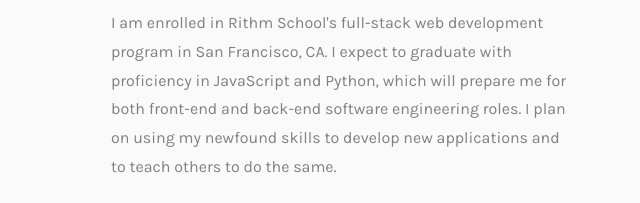
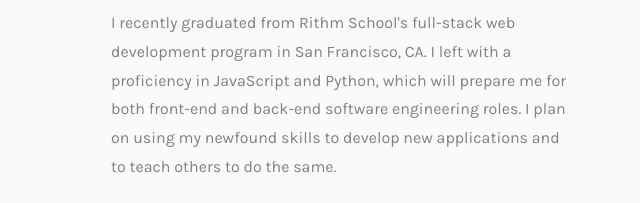
Before and after one commit to jenniferhm/jenniferhm.github.io, a plain HTML site: page index.html in a window 1280 px wide. Shown: the part 537-740 px from the top of the page, 640-1280 px from the left. Drawn offline with nearby package versions, Linux system fonts and the light colour scheme; files whose address does not match are found by name; a web font is replaced by a local one.

Commit message:
updated Bio

```diff
--- a/index.html
+++ b/index.html
@@ -130,8 +130,8 @@
 								<p>I am an LA-native looking to pave my way in the Bay Area.
 									I left my job in commercial real estate banking to pursue programming.
 									The analytic and interpersonal skills I developed at my previous job will help make me a successful programmer.</p>
-								<p>I am enrolled in Rithm School's full-stack web development program in San Francisco, CA.
-									I expect to graduate with proficiency in JavaScript and Python, which will prepare me for both front-end and back-end software engineering roles.
+								<p>I recently graduated from Rithm School's full-stack web development program in San Francisco, CA.
+									I left with a proficiency in JavaScript and Python, which will prepare me for both front-end and back-end software engineering roles.
 									I plan on using my newfound skills to develop new applications and to teach others to do the same.
 								</p>
 								<p> Outside of my current career endeavors, I enjoy maintaining an active lifestyle.
@@ -143,7 +143,7 @@
 									<a href="#"><i class="icon-twitter3"></i></a>
 									<a href="#"><i class="icon-googleplus"></i></a>
 								</p> -->
-								<p><a href="#" class="btn btn-primary btn-outline">Contact Me!</a></p>
+								<p><a href="mailto:jenniferma93@gmail.com" class="btn btn-primary btn-outline">Contact Me!</a></p>
 							</div>
 						</div>
 					</div>
```
